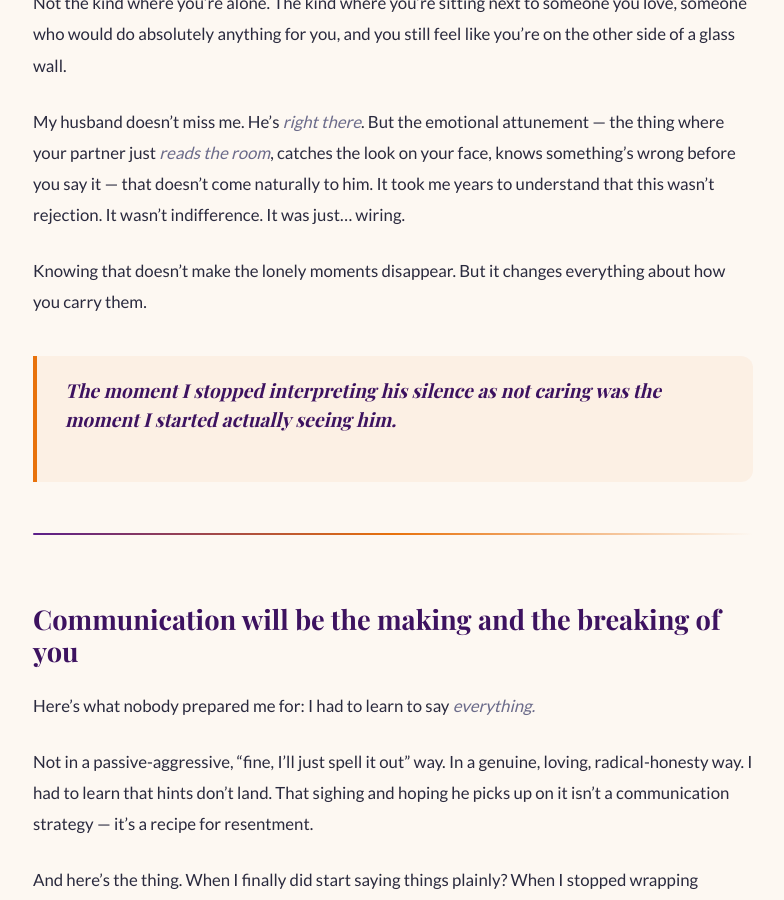
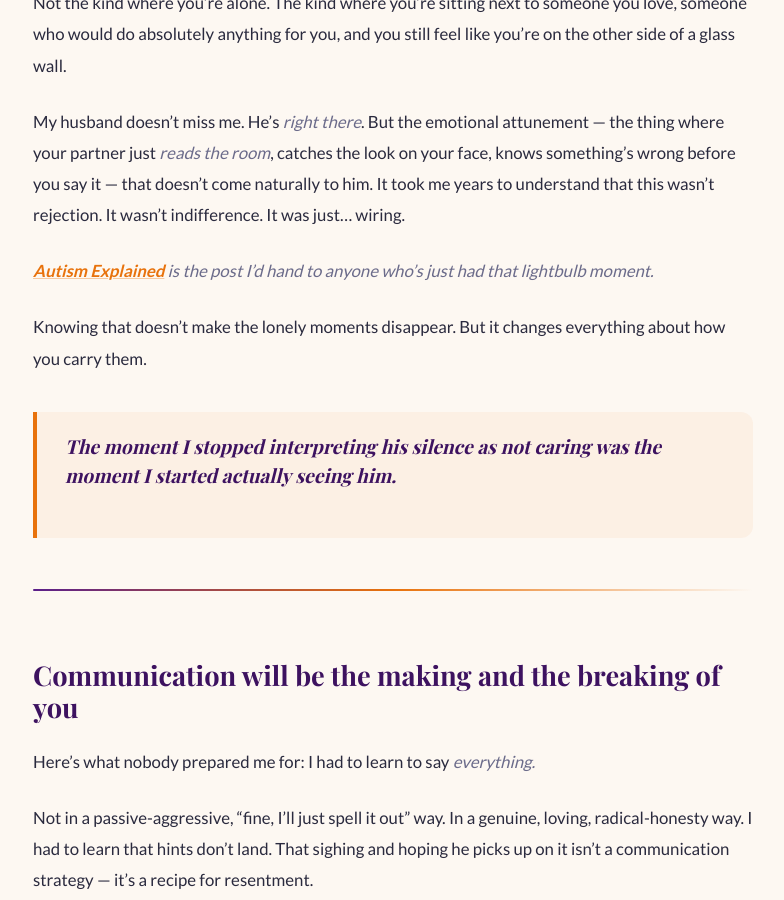
Before and after one commit to stixxnicky-lpa/loveparentingandautism, a Jekyll site: the page built from _posts/2026-06-03-26-years-in-what-i-wish-someone-told-me.md, in a window 1280 px wide and 900 px high, scrolled down 1138 px. Shown: the whole window, without its empty margins (247-1031 px from the left). Built offline with Jekyll 4.4.1, drawn with Linux system fonts in a browser that asks for light colours; some web fonts are replaced.

Commit message:
Update 2026-06-03-26-years-in-what-i-wish-someone-told-me.md

```diff
--- a/_posts/2026-06-03-26-years-in-what-i-wish-someone-told-me.md
+++ b/_posts/2026-06-03-26-years-in-what-i-wish-someone-told-me.md
@@ -25,6 +25,8 @@ So I'm saying it. For every NT woman who just typed "why does my husband never s
 Not the kind where you're alone. The kind where you're sitting next to someone you love, someone who would do absolutely anything for you, and you still feel like you're on the other side of a glass wall.
 
 My husband doesn't miss me. He's *right there*. But the emotional attunement — the thing where your partner just *reads the room*, catches the look on your face, knows something's wrong before you say it — that doesn't come naturally to him. It took me years to understand that this wasn't rejection. It wasn't indifference. It was just... wiring.
+
+*[Autism Explained](/blog/2025/06/07/autism-explained-what-nobody-tells-you-at-diagnosis/) is the post I'd hand to anyone who's just had that lightbulb moment.*
 
 Knowing that doesn't make the lonely moments disappear. But it changes everything about how you carry them.
 
```
